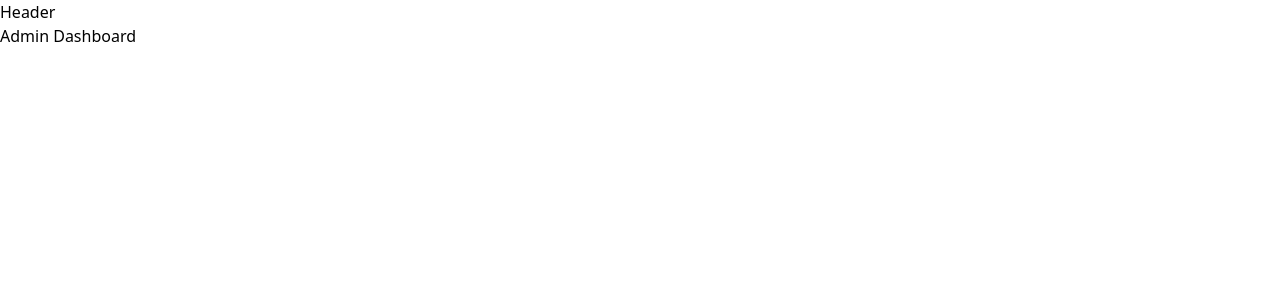
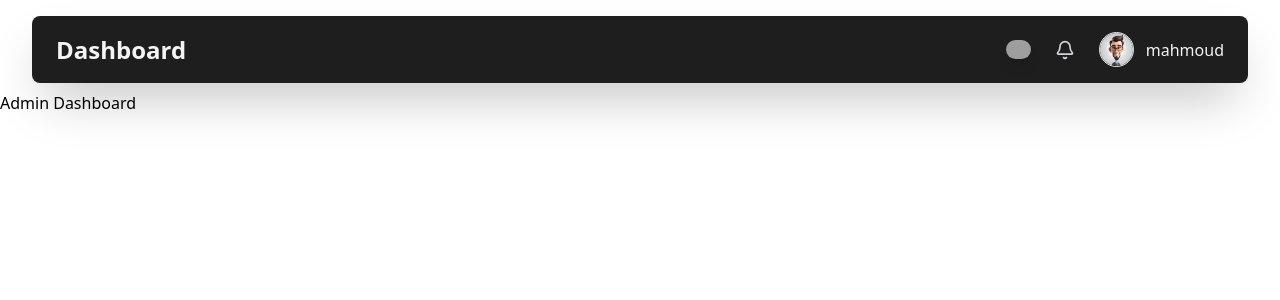
Before and after one commit to Mahmoud123Jamal/Admin_Dashboard_with_NextJs_Recharts, a Next.js app: page / in a window 1280 px wide. Shown: the top 300 px of the page. Built offline with nearby package versions, Linux system fonts and the light colour scheme; grey boxes are pictures that could not be loaded.

Commit message:
feat: add new `Header` component for the dashboard layout.

```diff
--- a/components/Header.tsx
+++ b/components/Header.tsx
@@ -1,5 +1,41 @@
+import Image from "next/image";
+import uk from "../public/images/uk.png";
+import admin from "../public/images/admin.jpg";
+import { Bell } from "lucide-react";
 function Header() {
-  return <div>Header</div>;
+  return (
+    <header className="bg-[#1e1e1e] text-white  shadow-2xl mx-4 md:mx-6 lg:mx-8 mt-4 mb-2 rounded-lg">
+      <div className="max-w-7xl mx-auto p-4 sm:px-6 flex items-center justify-between">
+        <h1 className="text-lg sm:text-xl lg:text-2xl font-bold text-gray-100">
+          Dashboard
+        </h1>
+        <div className="flex items-center space-x-3 sm:space-x-6">
+          <Image
+            src={uk}
+            alt="Country flag"
+            width={25}
+            height={18}
+            className="rounded-full shadow-lg"
+          />
+          <div className="relative">
+            <Bell className="size-5 text-gray-300 cursor-pointer hover:text-white " />
+          </div>
+          <div className="flex items-center space-x-2 sm:space-x-3">
+            <Image
+              src={admin}
+              alt="admin"
+              width={35}
+              height={35}
+              className="rounded-full border border-gray-200"
+            />
+            <span className="hidden sm:block font-medium text-gray-100">
+              mahmoud
+            </span>
+          </div>
+        </div>
+      </div>
+    </header>
+  );
 }
 
 export default Header;
```
